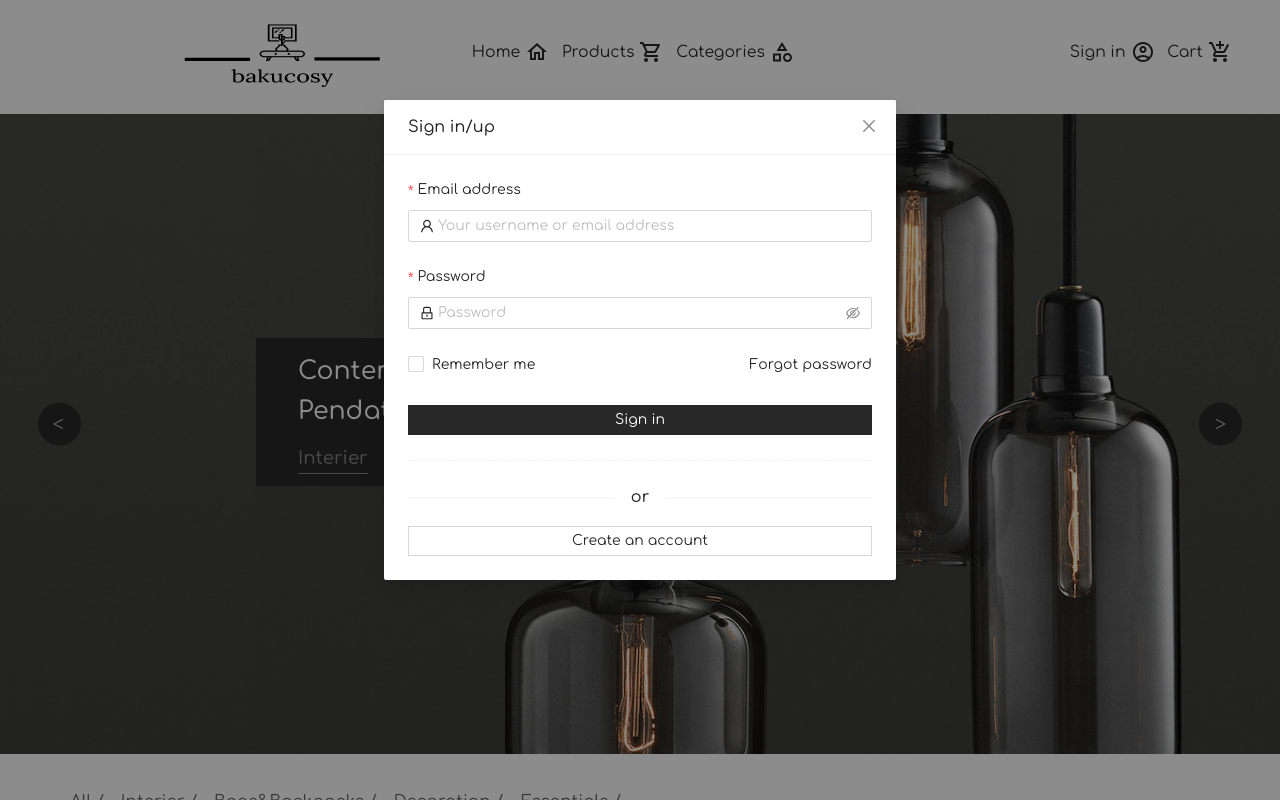
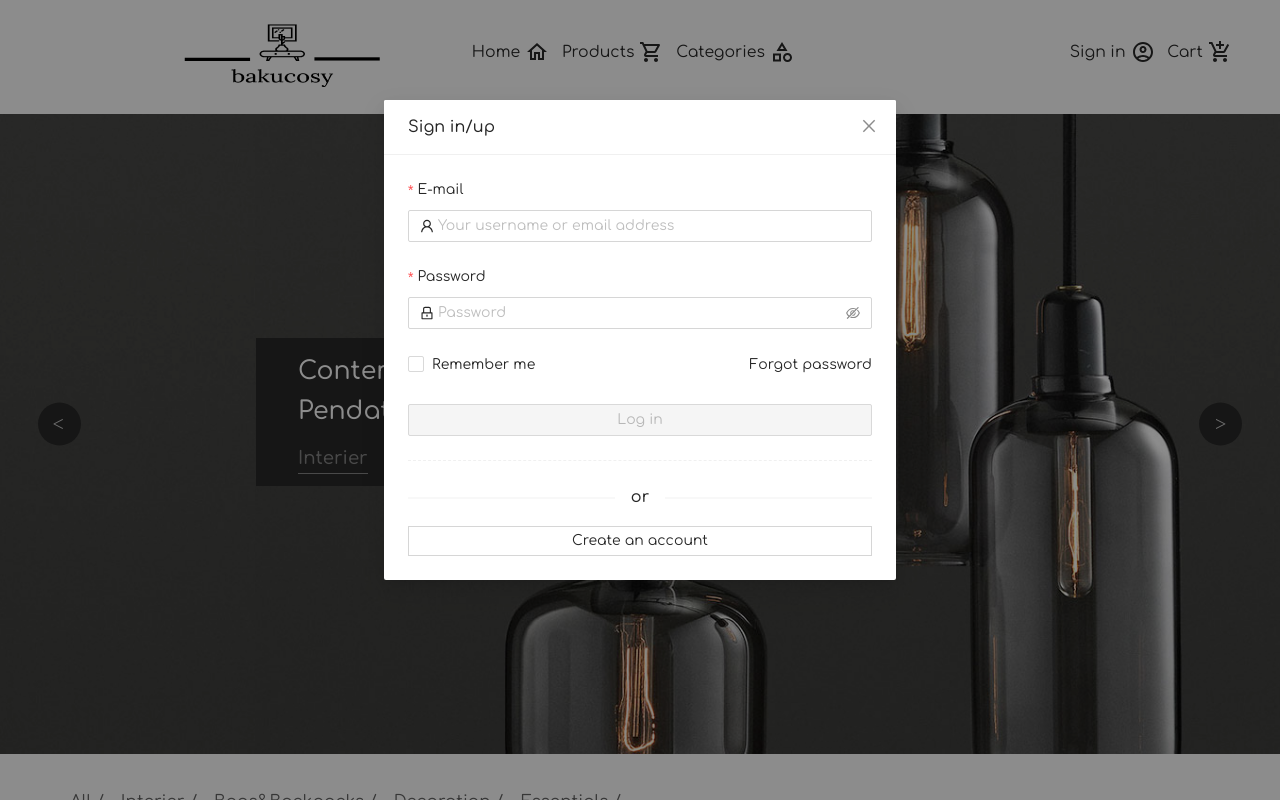
Before and after one commit to Hashim1995/bakucosy-app, a Next.js app: page / in a window 1280 px wide. Both pictures are taken after a click on the element "Sign in". Built offline with nearby package versions, Linux system fonts and the light colour scheme.

Commit message:
sign-in validation DONE

```diff
--- a/src/components/Log/Register/Register.js
+++ b/src/components/Log/Register/Register.js
@@ -1,4 +1,5 @@
 import React, { useState } from "react";
+import Style from "./Register.module.scss";
 import { Form, Input, Select, Row, Col, Checkbox, Button } from "antd";
 import { UserOutlined, LockOutlined } from "@ant-design/icons";
 const Register = () => {
@@ -41,6 +42,7 @@ const Register = () => {
         rules={[{ required: true, message: "Please input your Name!" }]}
       >
         <Input
+          className={Style.input}
           prefix={<UserOutlined className="site-form-item-icon" />}
           placeholder="Username"
         />
@@ -51,6 +53,7 @@ const Register = () => {
         rules={[{ required: true, message: "Please input your Surname!" }]}
       >
         <Input
+          className={Style.input}
           prefix={<UserOutlined className="site-form-item-icon" />}
           placeholder="Username"
         />
@@ -70,7 +73,7 @@ const Register = () => {
           },
         ]}
       >
-        <Input />
+        <Input className={Style.input} />
       </Form.Item>
 
       <Form.Item
@@ -84,7 +87,7 @@ const Register = () => {
         ]}
         hasFeedback
       >
-        <Input.Password />
+        <Input.Password className={Style.input} />
       </Form.Item>
 
       <Form.Item
@@ -110,7 +113,7 @@ const Register = () => {
           }),
         ]}
       >
-        <Input.Password />
+        <Input.Password className={Style.input} />
       </Form.Item>
 
       <Form.Item
@@ -124,10 +127,8 @@ const Register = () => {
         ]}
       >
         <Input
+          className={`${Style.input} ${Style.numberInput}`}
           addonBefore={prefixSelector}
-          style={{
-            width: "100%",
-          }}
         />
       </Form.Item>
 
@@ -141,7 +142,7 @@ const Register = () => {
           },
         ]}
       >
-        <Select placeholder="select your gender">
+        <Select className={Style.input} placeholder="select your gender">
           <Option value="male">Male</Option>
           <Option value="female">Female</Option>
           <Option value="other">Other</Option>
@@ -164,7 +165,7 @@ const Register = () => {
                 },
               ]}
             >
-              <Input />
+              <Input className={Style.input} />
             </Form.Item>
           </Col>
           <Col span={12}>
@@ -185,7 +186,7 @@ const Register = () => {
           },
         ]}
       >
-        <Checkbox>
+        <Checkbox className={Style.input}>
           I have read the <a href="">agreement</a>
         </Checkbox>
       </Form.Item>
--- a/src/components/Log/Register/Register.module.scss
+++ b/src/components/Log/Register/Register.module.scss
@@ -0,0 +1,8 @@
+.input,  .numberInput input{
+    box-shadow: none;
+    border-color: var(--light-grey) !important;
+    &:focus, &:hover, &:active{
+     box-shadow: none !important;
+     border-color: var(--black) !important;
+    }
+ }
--- a/src/components/Log/SignIn/SignIn.js
+++ b/src/components/Log/SignIn/SignIn.js
@@ -1,19 +1,34 @@
-import React from "react";
+import { useState, useEffect } from "react";
 import Style from "./SignIn.module.scss";
-import { Form, Input, Divider, Checkbox } from "antd";
+import { Button, Form, Input, Divider, Checkbox } from "antd";
 import { UserOutlined, LockOutlined } from "@ant-design/icons";
 const SignIn = () => {
   const [form] = Form.useForm();
+  const [, forceUpdate] = useState({});
+
+  useEffect(() => {
+    forceUpdate({});
+  }, []);
+
   const onFinish = (values) => {
-    console.log("Received values of form: ", values);
+    console.log("Finish:", values);
   };
 
   return (
-    <Form form={form} name="signin" onChange={onFinish} layout="vertical">
+    <Form form={form} name="signin" onFinish={onFinish} layout="vertical">
       <Form.Item
-        label="Email address"
-        name="name"
-        rules={[{ required: true, message: "Please input your Email!" }]}
+        label="E-mail"
+        name="username"
+        rules={[
+          {
+            type: "email",
+            message: "The input is not valid E-mail!",
+          },
+          {
+            required: true,
+            message: "Please input your E-mail!",
+          },
+        ]}
       >
         <Input
           placeholder="Your username or email address"
@@ -21,9 +36,15 @@ const SignIn = () => {
           prefix={<UserOutlined />}
         />
       </Form.Item>
+
       <Form.Item
-        name="name"
-        rules={[{ required: true, message: "Please input your Password!" }]}
+        name="password"
+        rules={[
+          {
+            required: true,
+            message: "Please input your password!",
+          },
+        ]}
         label="Password"
       >
         <Input.Password
@@ -40,13 +61,22 @@ const SignIn = () => {
           Forgot password
         </a>
       </div>
-      <Form.Item>
-        <button
-          style={{ fontSize: "1em", width: "100%" }}
-          className="black-button"
-        >
-          Sign in
-        </button>
+      <Form.Item shouldUpdate>
+        {() => (
+          <Button
+            style={{ fontSize: "1em", width: "100%" }}
+            className="black-button"
+            type="primary"
+            htmlType="submit"
+            disabled={
+              !form.isFieldsTouched(true) ||
+              !!form.getFieldsError().filter(({ errors }) => errors.length)
+                .length
+            }
+          >
+            Log in
+          </Button>
+        )}
       </Form.Item>
     </Form>
   );
```
